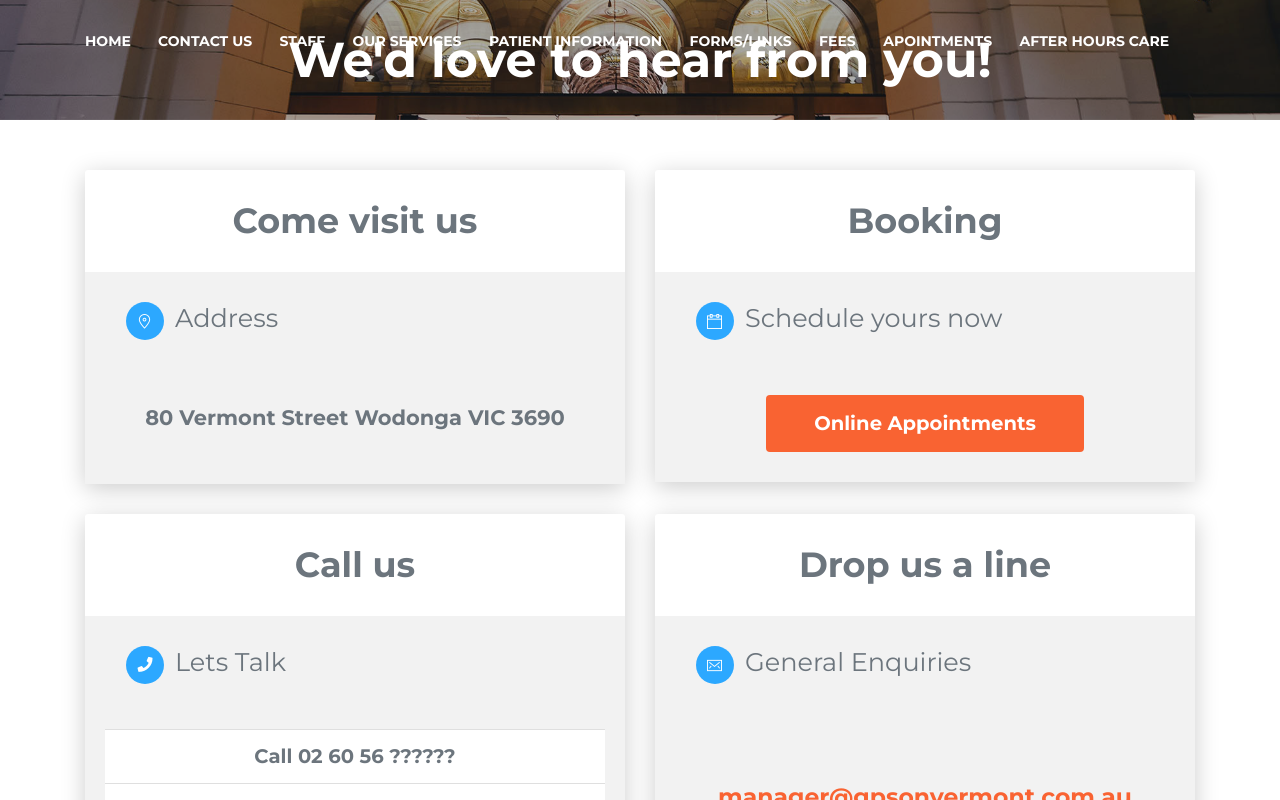
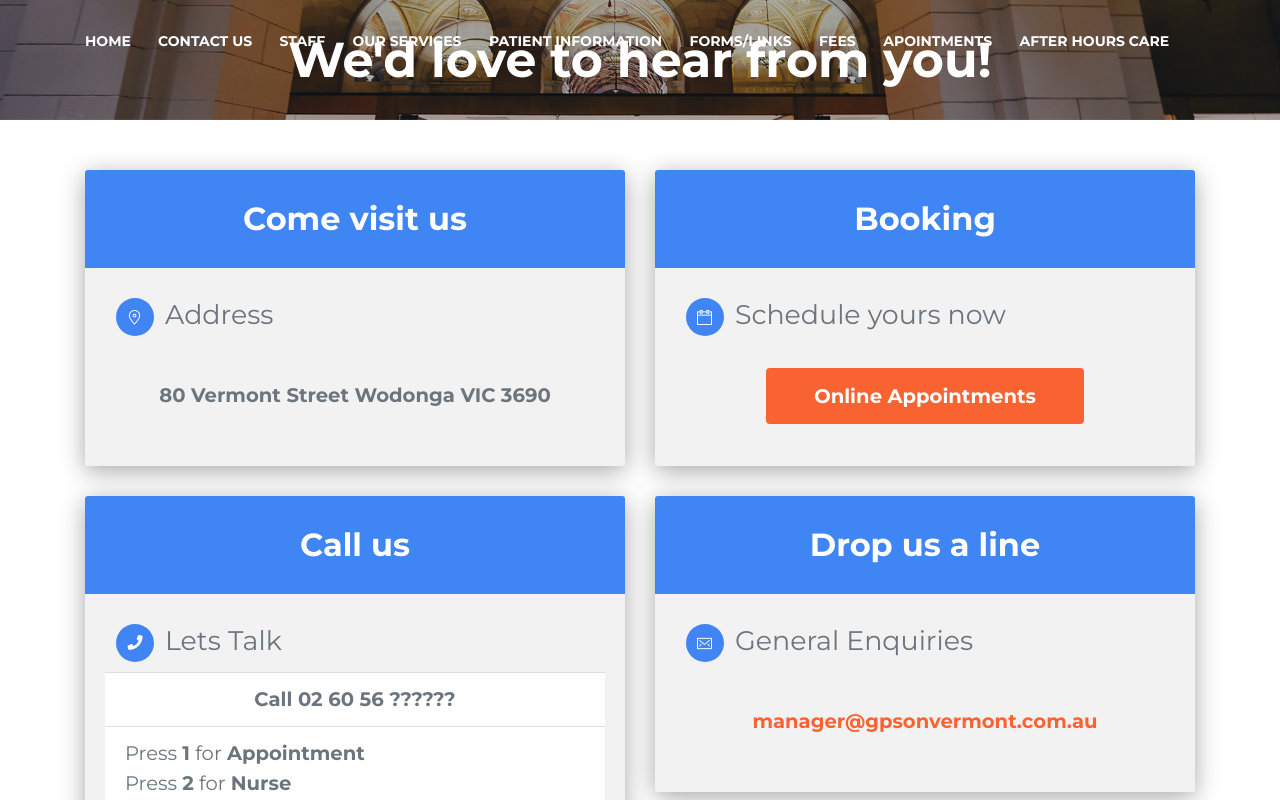
Before and after one commit to luizcavalieri/gps-on-vermont, a React (Create React App) app: page /contact-page in a window 1280 px wide. Shown: the top 800 px of the page. Built offline with nearby package versions, Linux system fonts and the light colour scheme.

Commit message:
changing contact us cards

```diff
--- a/src/assets/scss/now-ui-kit.scss
+++ b/src/assets/scss/now-ui-kit.scss
@@ -52,6 +52,7 @@
 @import "now-ui-kit/cards";
 @import "now-ui-kit/cards/card-plain";
 @import "now-ui-kit/cards/card-signup";
+@import "now-ui-kit/cards/card-data";
 
 // example pages and sections
 @import "now-ui-kit/example-pages";
--- a/src/assets/scss/now-ui-kit/_variables.scss
+++ b/src/assets/scss/now-ui-kit/_variables.scss
@@ -11,6 +11,8 @@ $border-thick:               2px !default;
 $white-color:                #FFFFFF !default;
 $white-bg:                   #FFFFFF !default;
 $orange-bg:                  #e95e38 !default;
+// $blue-color:                 #4185f4;
+$blue-color:                    #4085F4;
 
 $smoke-bg:                   #F5F5F5 !default;
 $light-black:                #444    !default;
@@ -56,7 +58,8 @@ $success-states-color:       lighten($success-color, 6%) !default;
 $success-color-opacity:      rgba(24, 206, 15, .3) !default;
 $success-color-alert:        rgba(24, 206, 15, .8) !default;
 
-$info-color:                 #2CA8FF !default;
+// $info-color:                 #2CA8FF !default;
+$info-color:                 #4185f4 !default;;
 $info-states-color:          lighten($info-color, 6%) !default;
 $info-color-opacity:         rgba(44, 168, 255, .3) !default;
 $info-color-alert:           rgba(44, 168, 255, .8) !default;
@@ -222,6 +225,9 @@ $width-icon-message-sm:			 20px;
 $white-navbar:                  rgba(#FFFFFF, .96);
 $primary-navbar:                rgba(#34ACDC, .98);
 $info-navbar:                   rgba(#5BCAFF, .98);
+// $primary-navbar:                #4185f4;
+// $info-navbar:                   #4185f4;
+
 $success-navbar:                rgba(#4CD964, .98);
 $warning-navbar:                rgba(#FF9500, .98);
 $danger-navbar:                 rgba(#FF4C40, .98);
--- /dev/null
+++ b/src/assets/scss/now-ui-kit/cards/_card-data.scss
@@ -0,0 +1,65 @@
+$card-smoke-bg: #f2f2f2;
+
+.card-data {
+  box-shadow: 0px 5px 25px 0px rgba(0, 0, 0, 0.35);
+  .card-header {
+    font-size: xx-large;
+    // font-size: 2.5em;
+    color: white;
+    font-weight: 700;
+    padding: 25px;
+    margin: 0;
+    background-color: $blue-color;
+
+    &:first-child {
+      border-radius: calc(0.25rem - 1px) calc(0.25rem - 1px) 0 0;
+    }
+  }
+
+  .card-body {
+    background-color: $card-smoke-bg;
+    &:last-child {
+      border-radius: 0 0 calc(0.25rem - 1px) calc(0.25rem - 1px);
+    }
+    .card-title {
+      display: flex;
+      padding-left: 10px;
+      margin-bottom: 0;
+
+    //   .icon {
+    //     padding-left: 1.25rem;
+    //   }
+
+      .text {
+        font-size: 1.6em;
+        font-weight: 400;
+        line-height: 2;
+        padding-left: 10px;
+      }
+    }
+
+    .card-content {
+      height: 100px;
+      display: flex;
+      justify-content: center;
+      align-items: center;
+
+      .content-text {
+        font-size: 1.4em;
+        font-weight: bold;
+      }
+
+      .content-button {
+        font-size: 1.4em;
+      }
+    }
+  }
+
+  .card-footer {
+    // margin-bottom: 10px;
+    margin-top: 24px;
+    padding: 24px 0;
+  }
+  // border-radius: .25rem;
+  // margin-bottom: 0px;
+}
--- a/src/assets/scss/now-ui-kit/cards/_card-signup.scss
+++ b/src/assets/scss/now-ui-kit/cards/_card-signup.scss
@@ -5,6 +5,7 @@
     .card-header{
       margin:0 20px;
       padding: 30px 0;
+
     }
 
     .card-title{
@@ -22,6 +23,7 @@
         padding-top: 0px;
         padding-bottom: 0px;
         min-height: auto;
+
     }
 
     .form-check,
--- a/src/components/Headers/OtherPageHeader.js
+++ b/src/components/Headers/OtherPageHeader.js
@@ -1,4 +1,4 @@
-import React, { useEffect, useState } from "react";
+import React, { useEffect, createRef } from "react";
 
 // reactstrap components
 import { Button, Container } from "reactstrap";
@@ -8,7 +8,7 @@ import { Button, Container } from "reactstrap";
 const OtherPageHeader = ({ message }) => {
 
 
-  let pageHeader = React.createRef();
+  let pageHeader = createRef();
 
   useEffect(() => {
     if (window.innerWidth > 991) {
--- a/src/views/examples/ContactUs.js
+++ b/src/views/examples/ContactUs.js
@@ -138,38 +138,38 @@ const ContactUs = () => {
             {/* <h2 className="title">Want to work with us?</h2> */}
             {/* <p className="description">Your project is very important to us.</p> */}
             <Row>
-              <Col className="text-center ml-auto mr-auto" lg="6" md="8">
-                <Card>
-                  <CardHeader >
-                    <h2 className="title">Come visit us</h2>
-                  </CardHeader>
-                  <CardBody className="boxDecorator-background">
-                    <CardTitle className="text-left boxDecorator-default">
+              <Col lg="6" md="8">
+                <Card className="card-data">
+                  <CardHeader className="card-header">Come visit us</CardHeader>
+                  <CardBody className="card-body">
+                    <CardText className="card-title">
                       <Button
-                        className="btn-icon btn-round"
+                        className="btn-icon btn-round "
                         color="info"
                         href="#pablo"
                         onClick={e => e.preventDefault()}
                       >
                         <i className="now-ui-icons location_pin"></i>
                       </Button>
-                      <h3 className="boxDecorator-text ">Address</h3>
-                    </CardTitle>
-                    <CardText tag="h4" className=" btn-weight " >
+                      <div className="text">Address</div>
+                    </CardText>
+                    {/* <CardText className="content-bold">
                       80 Vermont Street Wodonga VIC 3690
-                      <br></br>
-                      <br></br>
-                    </CardText>
+                    </CardText> */}
+                    <div className="card-content">
+                      <div className="content-text">
+                        80 Vermont Street Wodonga VIC 3690
+                      </div>
+                    </div>
                   </CardBody>
                 </Card>
               </Col>
+
               <Col className="text-center ml-auto mr-auto" lg="6" md="8">
-                <Card>
-                  <CardHeader >
-                    <h2 className="title ">Booking</h2>
-                  </CardHeader>
-                  <CardBody className="boxDecorator-background">
-                    <CardTitle className="text-left boxDecorator-default">
+                <Card className="card-data">
+                  <CardHeader className="card-header">Booking</CardHeader>
+                  <CardBody className="card-body">
+                    <CardText className="card-title">
                       <Button
                         className=" btn-icon btn-round "
                         color="info"
@@ -179,9 +179,9 @@ const ContactUs = () => {
                         <i className="now-ui-icons ui-1_calendar-60"></i>
                       </Button>
 
-                      <h3 className="boxDecorator-text ">Schedule yours now</h3>
-                    </CardTitle>
-                    <div>
+                      <div className="text">Schedule yours now</div>
+                    </CardText>
+                    <div className="card-content">
                       <Button
                         className="btn-font btn-weight"
                         size="lg"
@@ -199,12 +199,10 @@ const ContactUs = () => {
 
             <Row>
               <Col className="text-center ml-auto mr-auto" lg="6" md="8">
-                <Card>
-                  <CardHeader >
-                    <h2 className="title">Call us</h2>
-                  </CardHeader>
-                  <CardBody className="boxDecorator-background">
-                    <CardTitle className="text-left boxDecorator-default">
+                <Card className="card-data">
+                  <CardHeader className="card-header">Call us</CardHeader>
+                  <CardBody className="card-body">
+                    <CardText className="card-title">
                       <Button
                         className="btn-icon btn-round"
                         color="info"
@@ -213,17 +211,25 @@ const ContactUs = () => {
                       >
                         <i class="fas fa-phone fa-icon-fix-center"></i>
                       </Button>
-                      <h3 className="boxDecorator-text ">Lets Talk</h3>
-                    </CardTitle>
+                      <div className="text ">Lets Talk</div>
+                    </CardText>
 
                     <ListGroup flush>
                       <ListGroupItem>
-                        <div className="btn-font btn-weight " >Call 02 60 56 ??????</div>
+                        <div className="btn-font btn-weight ">
+                          Call 02 60 56 ??????
+                        </div>
                       </ListGroupItem>
                       <ListGroupItem className="text-left btn-font ">
-                        <div>Press <b>1</b> for <b>Appointment</b> </div>
-                        <div>Press <b>2</b> for <b>Nurse</b> </div>
-                        <div>Press <b>3</b> for <b>Health Professionals</b> </div>
+                        <div>
+                          Press <b>1</b> for <b>Appointment</b>{" "}
+                        </div>
+                        <div>
+                          Press <b>2</b> for <b>Nurse</b>{" "}
+                        </div>
+                        <div>
+                          Press <b>3</b> for <b>Health Professionals</b>{" "}
+                        </div>
                       </ListGroupItem>
                       <br></br>
                       <div>
@@ -236,12 +242,12 @@ const ContactUs = () => {
               </Col>
 
               <Col className="text-center ml-auto mr-auto" lg="6" md="8">
-                <Card>
-                  <CardHeader >
-                    <h2 className="title">Drop us a line</h2>
+                <Card className="card-data">
+                  <CardHeader className="card-header">
+                    Drop us a line
                   </CardHeader>
-                  <CardBody className="boxDecorator-background">
-                    <CardTitle className="text-left boxDecorator-default">
+                  <CardBody className="card-body">
+                    <CardText className="card-title">
                       <Button
                         className="btn-icon btn-round"
                         color="info"
@@ -250,26 +256,16 @@ const ContactUs = () => {
                       >
                         <i className="now-ui-icons ui-1_email-85"></i>
                       </Button>
-                      <h3 className="boxDecorator-text ">General Enquiries</h3>
-                    </CardTitle>
+                      <div className="text">General Enquiries</div>
+                    </CardText>
 
-                    <CardText>
-                      <br></br>
-                      <br></br>
-                      <a
-
-                        className="btn-font btn-weight "
-                        href="mailto: manager@gpsonvermont.com.au"
-                      >
-                        manager@gpsonvermont.com.au
-                      </a>
-                      <br></br>
-                      <br></br>
-                      <br></br>
-                      <br></br>
-                      <br></br>
-                      <br></br>
-                    </CardText>
+                    <div className="card-content">
+                      <div className="content-text">
+                        <a href="mailto: manager@gpsonvermont.com.au">
+                          manager@gpsonvermont.com.au
+                        </a>
+                      </div>
+                    </div>
                   </CardBody>
                 </Card>
               </Col>
```
Also changed, not shown: src/assets/demo/demo.css (+10 -0 lines), src/components/Headers/LandingPageHeader.js (+6 -6 lines), src/components/NavBars/HomeNavbar.js (+13 -7 lines), src/views/examples/LandingPage.js (+9 -8 lines), src/assets/css/now-ui-kit.css, src/assets/img/gpv.png (added), 1 other file (tests, documents, lock files or other folders).
